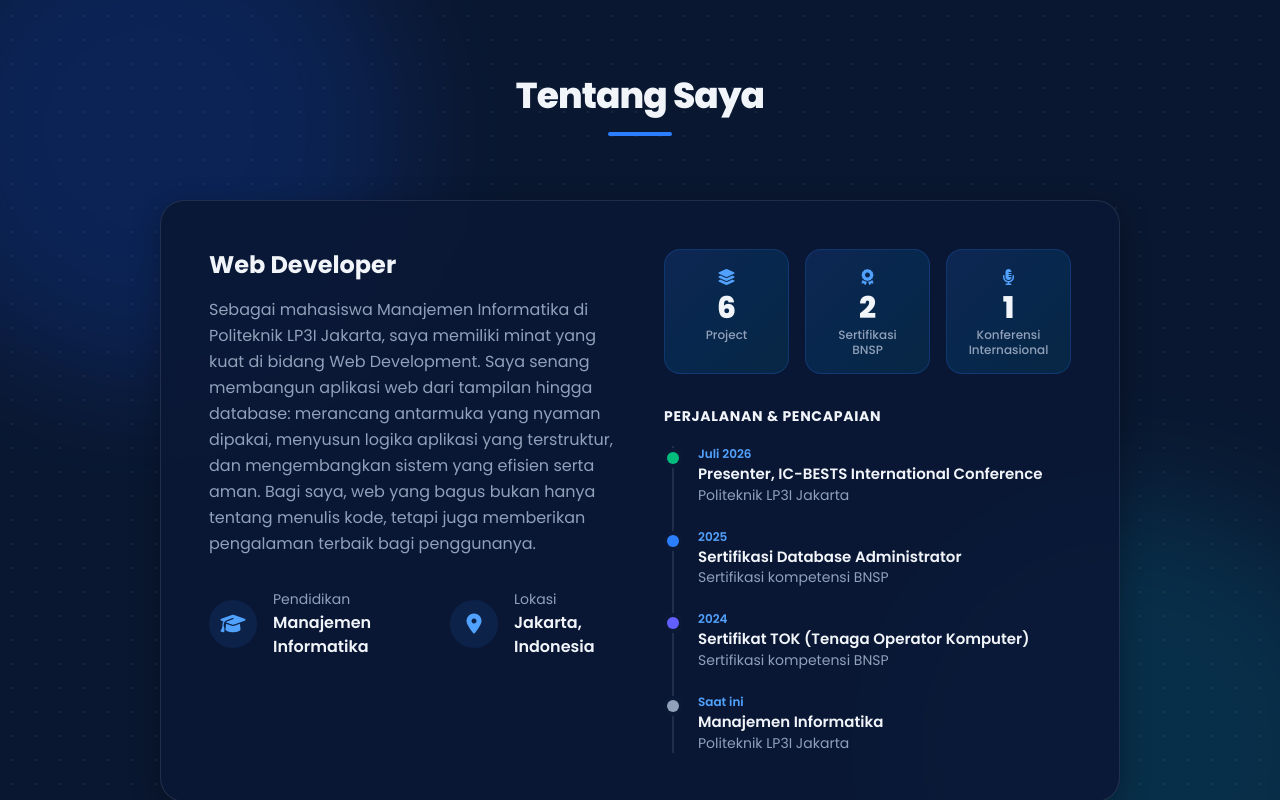
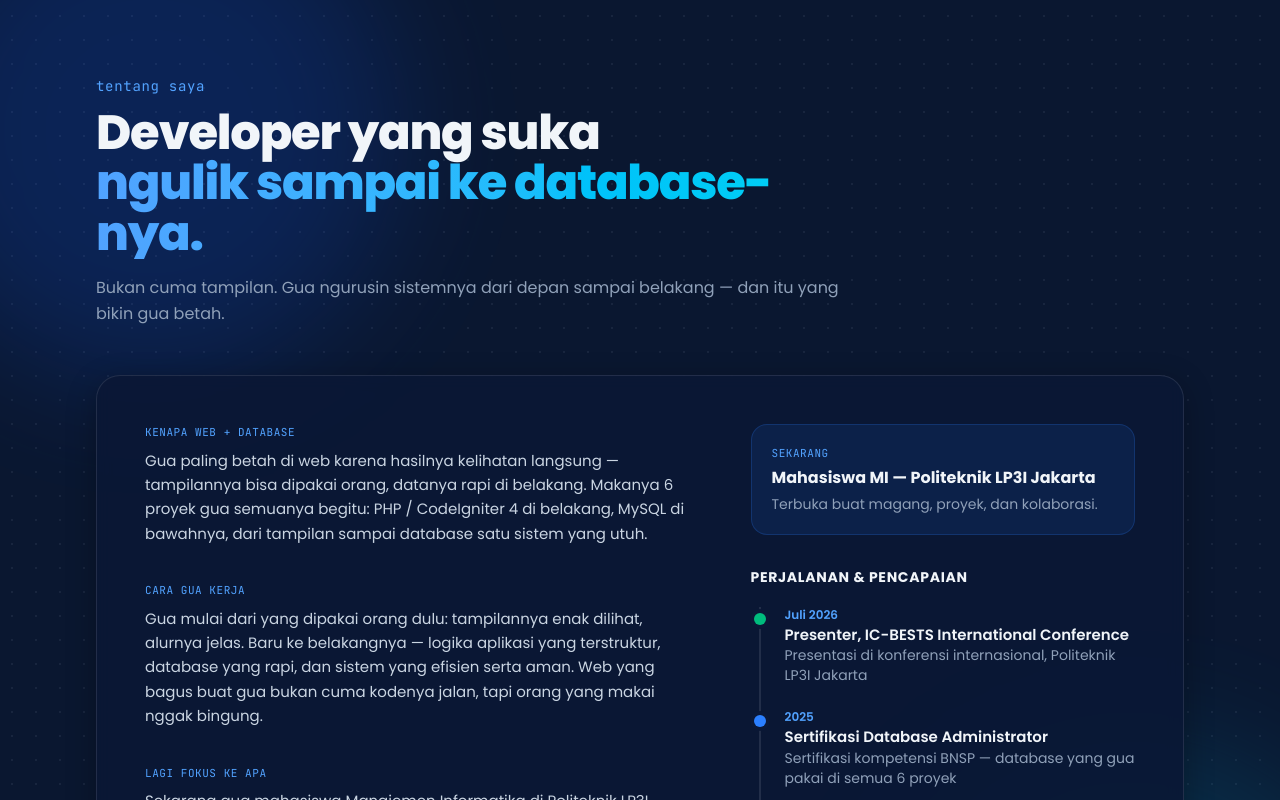
Before and after one commit to FalaahHamidHutasoit/portofolio, a Next.js app: page / in a window 1280 px wide. Shown: the part 1340-2140 px from the top of the page. Built offline with nearby package versions, Linux system fonts and the light colour scheme.

Commit message:
Update Contact and About

```diff
--- a/app/components/About.js
+++ b/app/components/About.js
@@ -1,16 +1,25 @@
 export default function About() {
-  const stats = [
-    { value: "6", label: "Project", icon: "fas fa-layer-group" },
-    { value: "2", label: "Sertifikasi BNSP", icon: "fas fa-award" },
-    { value: "1", label: "Konferensi Internasional", icon: "fas fa-microphone-alt" },
+  // Urutan dari yang terbaru — tiap item dikasih konteks, bukan cuma judul + tahun.
+  const timeline = [
+    { year: "Juli 2026", title: "Presenter, IC-BESTS International Conference", desc: "Presentasi di konferensi internasional, Politeknik LP3I Jakarta", color: "bg-emerald-500" },
+    { year: "2025", title: "Sertifikasi Database Administrator", desc: "Sertifikasi kompetensi BNSP — database yang gua pakai di semua 6 proyek", color: "bg-blue-500" },
+    { year: "2024", title: "Sertifikat TOK (Tenaga Operator Komputer)", desc: "Sertifikasi kompetensi BNSP", color: "bg-indigo-500" },
+    { year: "Saat ini", title: "Manajemen Informatika", desc: "Politeknik LP3I Jakarta", color: "bg-slate-400" },
   ];
 
-  // Urutan dari yang terbaru
-  const timeline = [
-    { year: "Juli 2026", title: "Presenter, IC-BESTS International Conference", desc: "Politeknik LP3I Jakarta", color: "bg-emerald-500" },
-    { year: "2025", title: "Sertifikasi Database Administrator", desc: "Sertifikasi kompetensi BNSP", color: "bg-blue-500" },
-    { year: "2024", title: "Sertifikat TOK (Tenaga Operator Komputer)", desc: "Sertifikasi kompetensi BNSP", color: "bg-indigo-500" },
-    { year: "Saat ini", title: "Manajemen Informatika", desc: "Politeknik LP3I Jakarta", color: "bg-slate-400" },
+  const blocks = [
+    {
+      kicker: "KENAPA WEB + DATABASE",
+      text: "Gua paling betah di web karena hasilnya kelihatan langsung — tampilannya bisa dipakai orang, datanya rapi di belakang. Makanya 6 proyek gua semuanya begitu: PHP / CodeIgniter 4 di belakang, MySQL di bawahnya, dari tampilan sampai database satu sistem yang utuh.",
+    },
+    {
+      kicker: "CARA GUA KERJA",
+      text: "Gua mulai dari yang dipakai orang dulu: tampilannya enak dilihat, alurnya jelas. Baru ke belakangnya — logika aplikasi yang terstruktur, database yang rapi, dan sistem yang efisien serta aman. Web yang bagus buat gua bukan cuma kodenya jalan, tapi orang yang makai nggak bingung.",
+    },
+    {
+      kicker: "LAGI FOKUS KE APA",
+      text: "Sekarang gua mahasiswa Manajemen Informatika di Politeknik LP3I Jakarta, lagi mendalami web development dan database. Terbuka buat magang, proyek, atau kolaborasi — yang penting bisa belajar dan hasilnya kepakai beneran.",
+    },
   ];
 
   return (
@@ -23,26 +32,33 @@ export default function About() {
       <div className="absolute top-0 left-0 w-[500px] h-[500px] bg-blue-600/30 rounded-full filter blur-3xl opacity-60 z-0 translate-x-[-20%] translate-y-[-20%]"></div>
       <div className="absolute bottom-0 right-0 w-[500px] h-[500px] bg-cyan-500/25 rounded-full filter blur-3xl opacity-60 z-0 translate-x-[20%] translate-y-[20%]"></div>
 
-      <div className="relative z-10 max-w-5xl mx-auto px-4 sm:px-6 lg:px-8">
-        <div className="text-center mb-16">
-          <h2 className="text-3xl md:text-4xl font-extrabold text-slate-100 mb-4 tracking-tight">Tentang Saya</h2>
-          <div className="w-16 h-1 bg-blue-500 mx-auto rounded-full"></div>
+      <div className="relative z-10 max-w-6xl mx-auto px-4 sm:px-6 lg:px-8">
+        {/* Header rata kiri, bukan template tengah */}
+        <div className="mb-12 max-w-3xl">
+          <p className="font-mono text-xs sm:text-sm text-blue-400 tracking-wider mb-3">tentang saya</p>
+          <h2 className="text-4xl sm:text-5xl font-extrabold text-slate-100 leading-[1.05] tracking-tight mb-4">
+            Developer yang suka
+            <span className="block text-transparent bg-clip-text bg-gradient-to-r from-blue-400 to-cyan-400">
+              ngulik sampai ke database-nya.
+            </span>
+          </h2>
+          <p className="text-slate-400 leading-relaxed">
+            Bukan cuma tampilan. Gua ngurusin sistemnya dari depan sampai belakang — dan itu yang bikin gua betah.
+          </p>
         </div>
 
         <div className="bg-[#0b1836]/90 backdrop-blur-sm rounded-3xl p-8 md:p-12 shadow-[0_8px_30px_rgba(0,0,0,0.3)] border border-white/10 hover:border-blue-500/30 transition-colors">
-          <div className="grid grid-cols-1 lg:grid-cols-2 gap-12">
-            {/* Kiri: teks */}
-            <div>
-              <h3 className="text-2xl font-bold text-slate-100 mb-4">Web Developer</h3>
-              <p className="text-slate-400 leading-relaxed mb-8">
-                Sebagai mahasiswa Manajemen Informatika di Politeknik LP3I Jakarta, saya memiliki minat yang kuat di bidang
-                Web Development. Saya senang membangun aplikasi web dari tampilan hingga database: merancang antarmuka yang
-                nyaman dipakai, menyusun logika aplikasi yang terstruktur, dan mengembangkan sistem yang efisien serta aman.
-                Bagi saya, web yang bagus bukan hanya tentang menulis kode, tetapi juga memberikan pengalaman terbaik bagi
-                penggunanya.
-              </p>
+          <div className="grid grid-cols-1 lg:grid-cols-12 gap-12">
+            {/* Kiri: 3 blok cerita pendek, bukan satu paragraf CV */}
+            <div className="lg:col-span-7 space-y-9">
+              {blocks.map((b) => (
+                <div key={b.kicker}>
+                  <p className="font-mono text-[11px] tracking-wider text-blue-400 mb-2">{b.kicker}</p>
+                  <p className="text-slate-300 leading-relaxed text-[15px]">{b.text}</p>
+                </div>
+              ))}
 
-              <div className="flex flex-col sm:flex-row gap-6 sm:gap-10">
+              <div className="flex flex-col sm:flex-row gap-6 sm:gap-10 pt-6 border-t border-white/10">
                 <div className="flex items-center gap-4">
                   <div className="w-12 h-12 rounded-full bg-blue-500/10 flex items-center justify-center text-blue-400 shrink-0">
                     <i className="fas fa-graduation-cap text-xl"></i>
@@ -64,19 +80,12 @@ export default function About() {
               </div>
             </div>
 
-            {/* Kanan: statistik + timeline */}
-            <div>
-              <div className="grid grid-cols-3 gap-3 sm:gap-4 mb-8">
-                {stats.map((s) => (
-                  <div
-                    key={s.label}
-                    className="rounded-2xl bg-gradient-to-br from-blue-500/15 to-cyan-500/10 border border-blue-500/20 p-4 text-center hover:-translate-y-1 hover:border-blue-500/40 transition-all duration-300"
-                  >
-                    <i className={`${s.icon} text-blue-400 mb-2`}></i>
-                    <p className="text-3xl font-extrabold text-slate-100 leading-none mb-1">{s.value}</p>
-                    <p className="text-[11px] sm:text-xs font-medium text-slate-400 leading-tight">{s.label}</p>
-                  </div>
-                ))}
+            {/* Kanan: sekarang + timeline berkonten */}
+            <div className="lg:col-span-5">
+              <div className="rounded-2xl bg-blue-500/10 border border-blue-500/20 p-5 mb-8">
+                <p className="font-mono text-[11px] tracking-wider text-blue-400 mb-1">SEKARANG</p>
+                <p className="font-bold text-slate-100">Mahasiswa MI — Politeknik LP3I Jakarta</p>
+                <p className="text-sm text-slate-400 mt-1">Terbuka buat magang, proyek, dan kolaborasi.</p>
               </div>
 
               <h4 className="text-sm font-bold text-slate-100 uppercase tracking-wider mb-5">Perjalanan & Pencapaian</h4>
--- a/app/components/Contact.js
+++ b/app/components/Contact.js
@@ -198,7 +198,7 @@ export default function Contact() {
       <footer className="relative z-20 w-full bg-[#03081a] py-8 border-t border-white/10 mt-auto">
         <div className="max-w-6xl mx-auto px-4 text-center">
           <p className="text-slate-400 text-sm font-medium tracking-wide">
-            Falaah Hamid Hutasoit &copy; {new Date().getFullYear()}
+            Dibuat oleh Falaah &copy; {new Date().getFullYear()}
           </p>
         </div>
       </footer>
```
Also changed, not shown: 1 other file (tests, documents, lock files or other folders).
